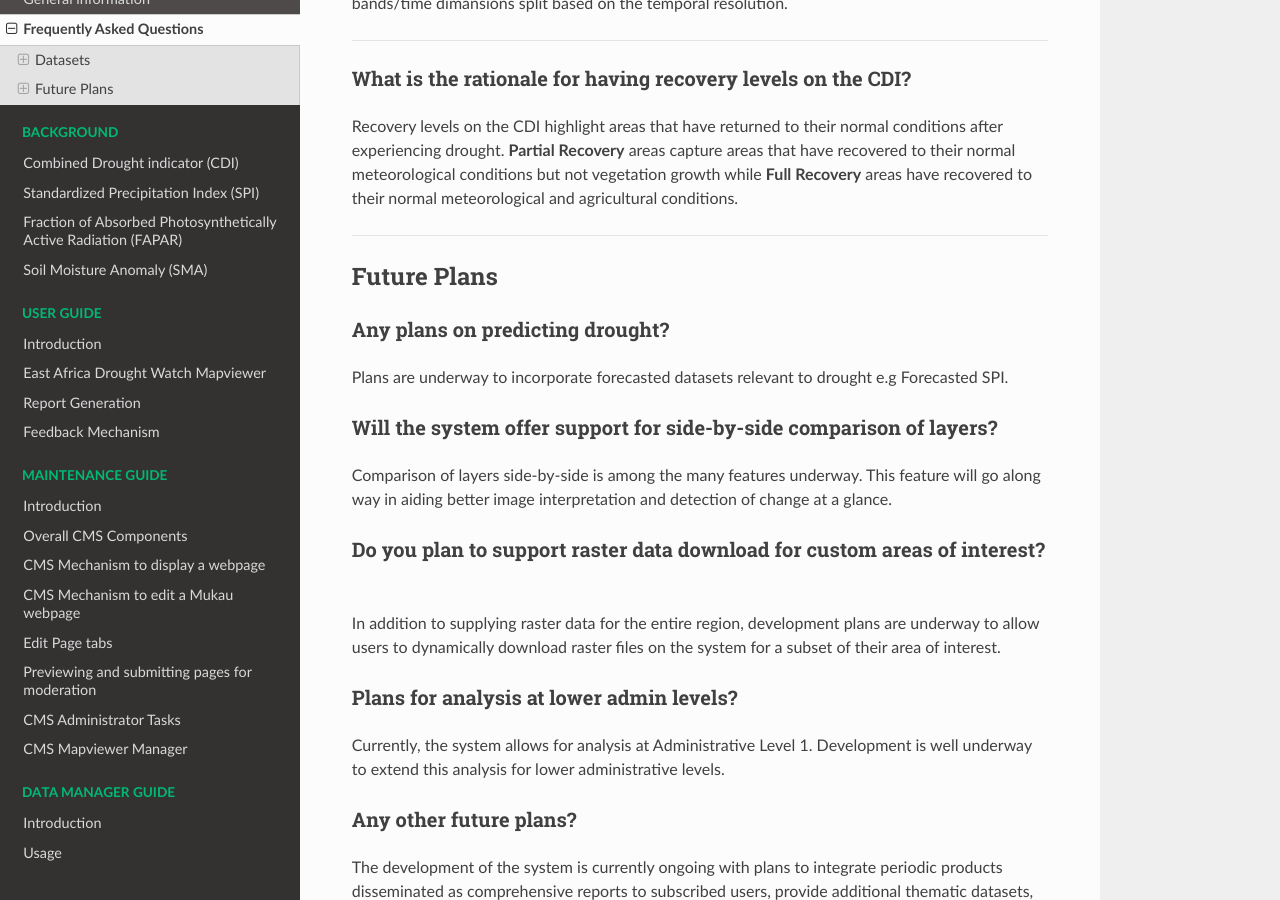
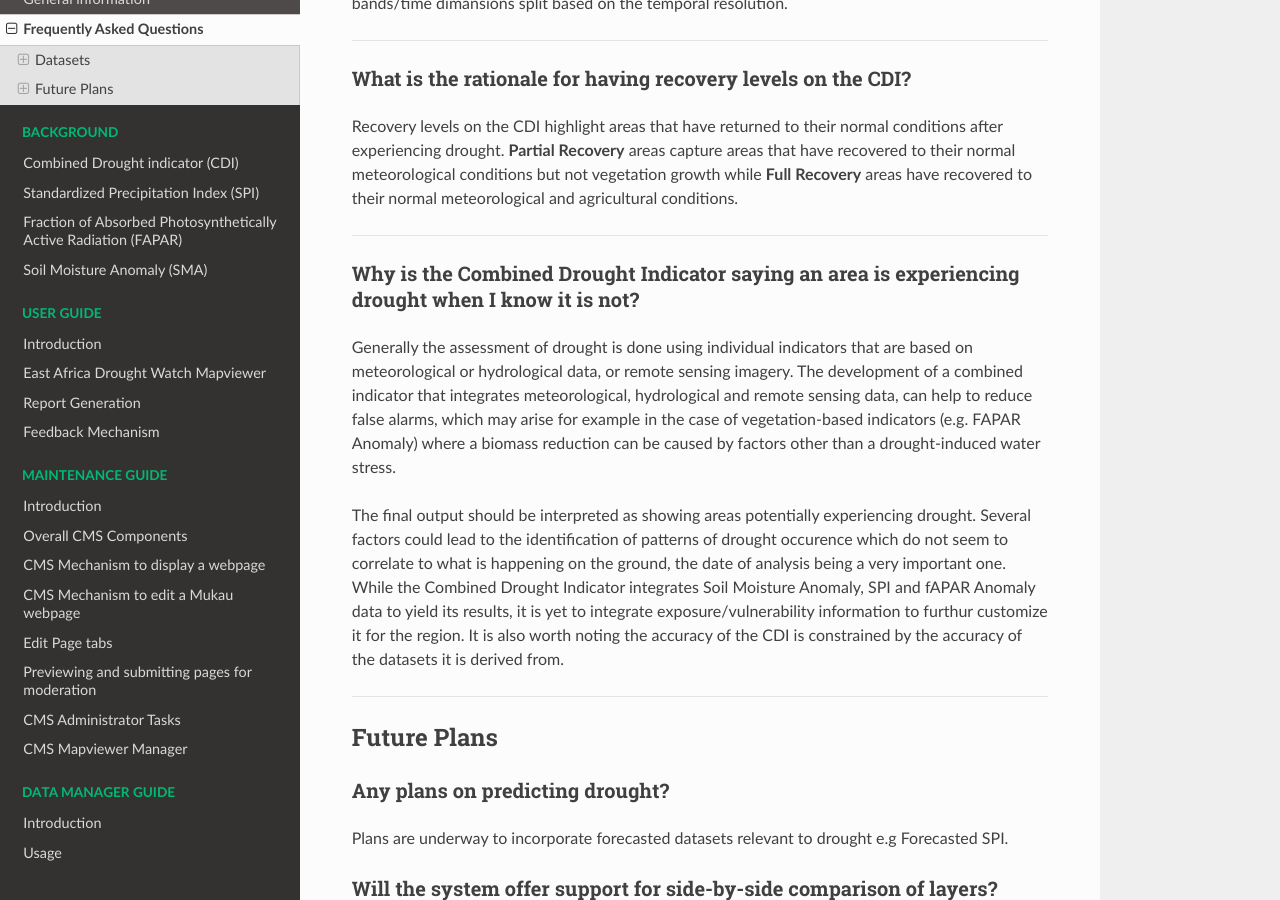
Before and after one commit to icpac-igad/eadw-docs, a Sphinx documentation site: the page built from docs/source/About/faq.rst, in a window 1280 px wide and 900 px high, scrolled down 2934 px. Built offline with Sphinx 7.4.7 and the Read the Docs theme 2.0.0, drawn with Linux system fonts in a browser that asks for light colours.

Commit message:
update faq

```diff
--- a/docs/source/About/faq.rst
+++ b/docs/source/About/faq.rst
@@ -177,6 +177,21 @@ agricultural conditions.
 ------
 
 
+Why is the Combined Drought Indicator saying an area is experiencing drought when I know it is not?
+----------------------------------------------------------------------------------------------------------
+
+Generally the assessment of drought is done using individual indicators that are based on meteorological or hydrological data, or remote sensing imagery.
+The development of a combined indicator that integrates meteorological, hydrological and remote sensing data, can help to reduce false alarms, which may arise for example in the case of
+vegetation-based indicators (e.g. FAPAR Anomaly) where a biomass reduction can be caused by factors other than a drought-induced water stress.
+
+The final output should be interpreted as showing areas potentially experiencing drought. Several factors could lead to the identification of patterns
+of drought occurence which do not seem to correlate to what is happening on the ground, the date of analysis being a very important one. While the Combined Drought Indicator integrates
+Soil Moisture Anomaly, SPI and fAPAR Anomaly data to yield its results, it is yet to integrate exposure/vulnerability information to furthur customize it for the region. It is also worth
+noting the accuracy of the CDI is constrained by the accuracy of the datasets it is derived from.
+
+------
+
+
 Future Plans
 _____________________
 
```
Also changed, not shown: docs/source/Maintenance_Guide/cms_admin_tasks.rst (+9 -9 lines).
